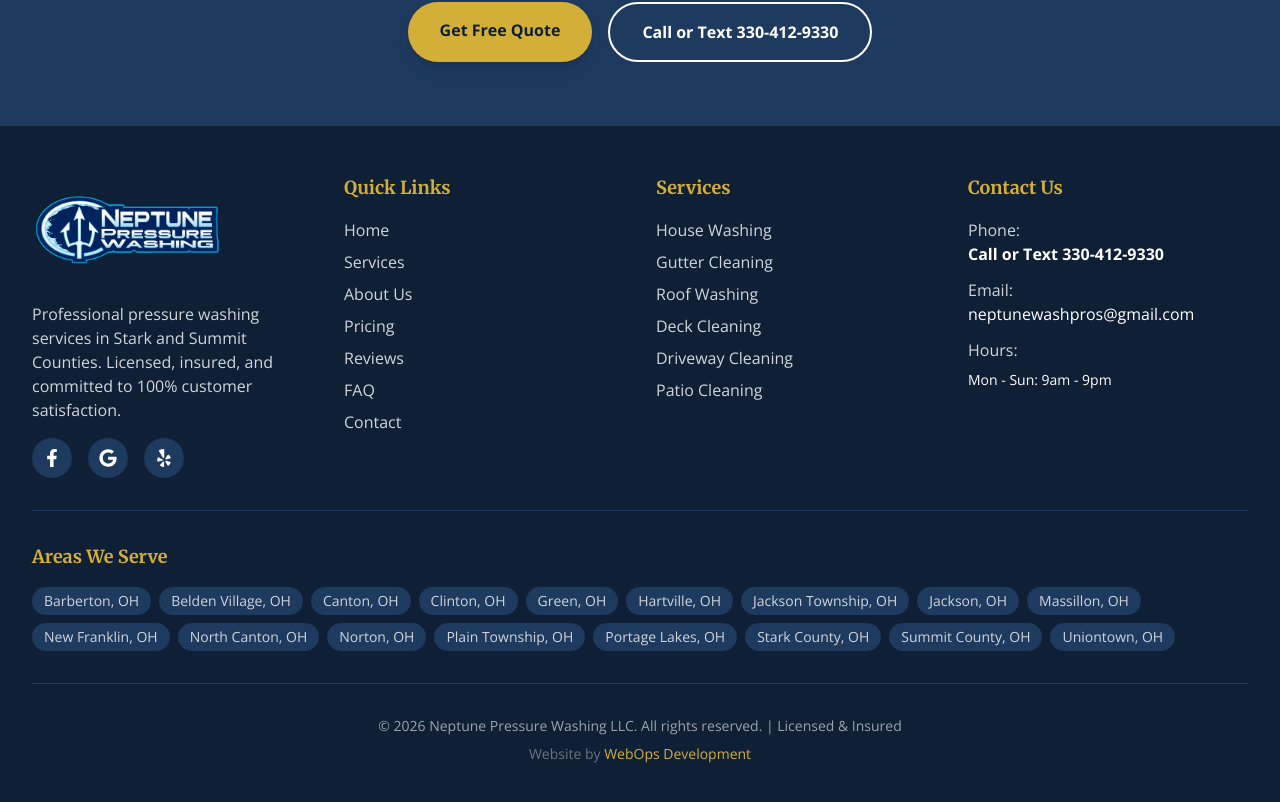
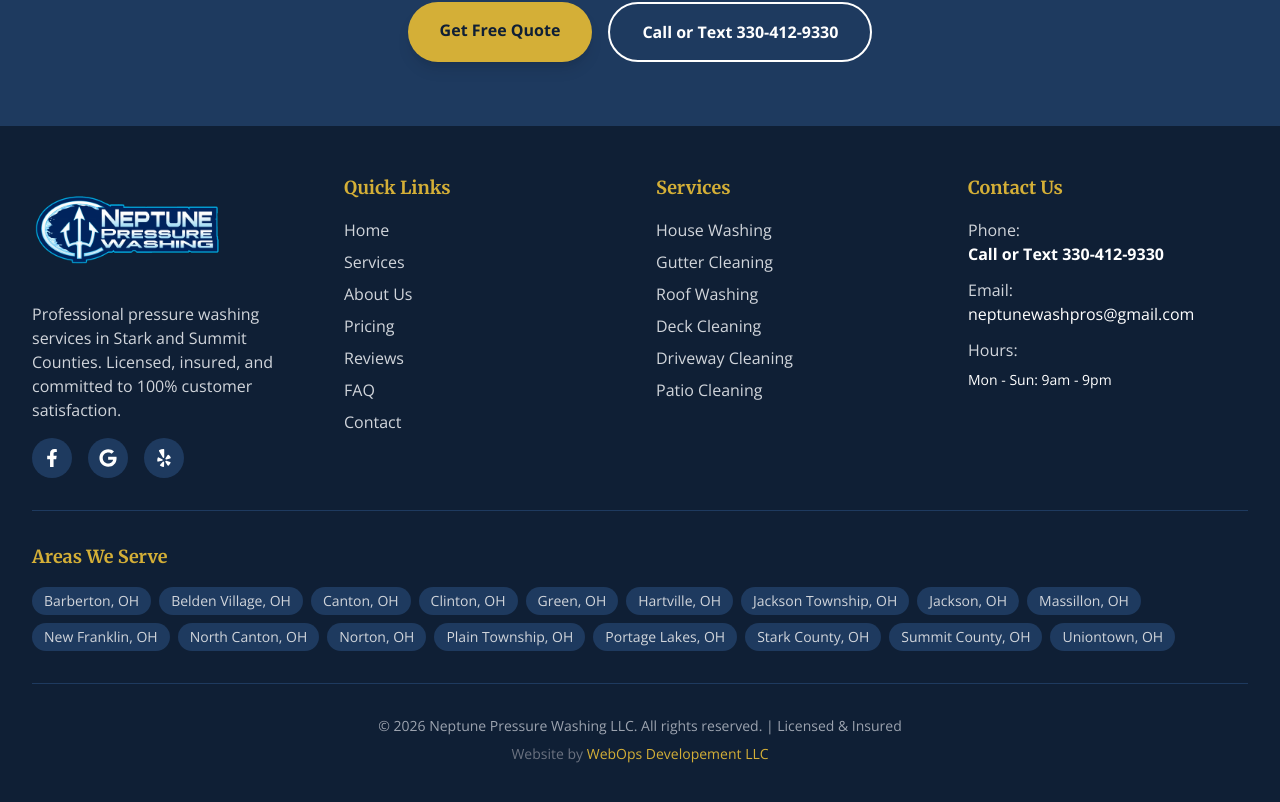
Before and after one commit to Anthony1Austin/neptune-pressure-washing, a Next.js app: page / in a window 1280 px wide. Shown: the part 3737-4539 px from the top of the page. Built offline with nearby package versions, Linux system fonts and the light colour scheme; no server answers.

Commit message:
Update footer credit to WebOps Developement LLC.

```diff
--- a/src/components/Footer.tsx
+++ b/src/components/Footer.tsx
@@ -172,7 +172,7 @@ export default function Footer() {
               rel="noopener noreferrer"
               className="text-neptune-gold hover:underline"
             >
-              WebOps Development
+              WebOps Developement LLC
             </a>
           </p>
         </div>
```
